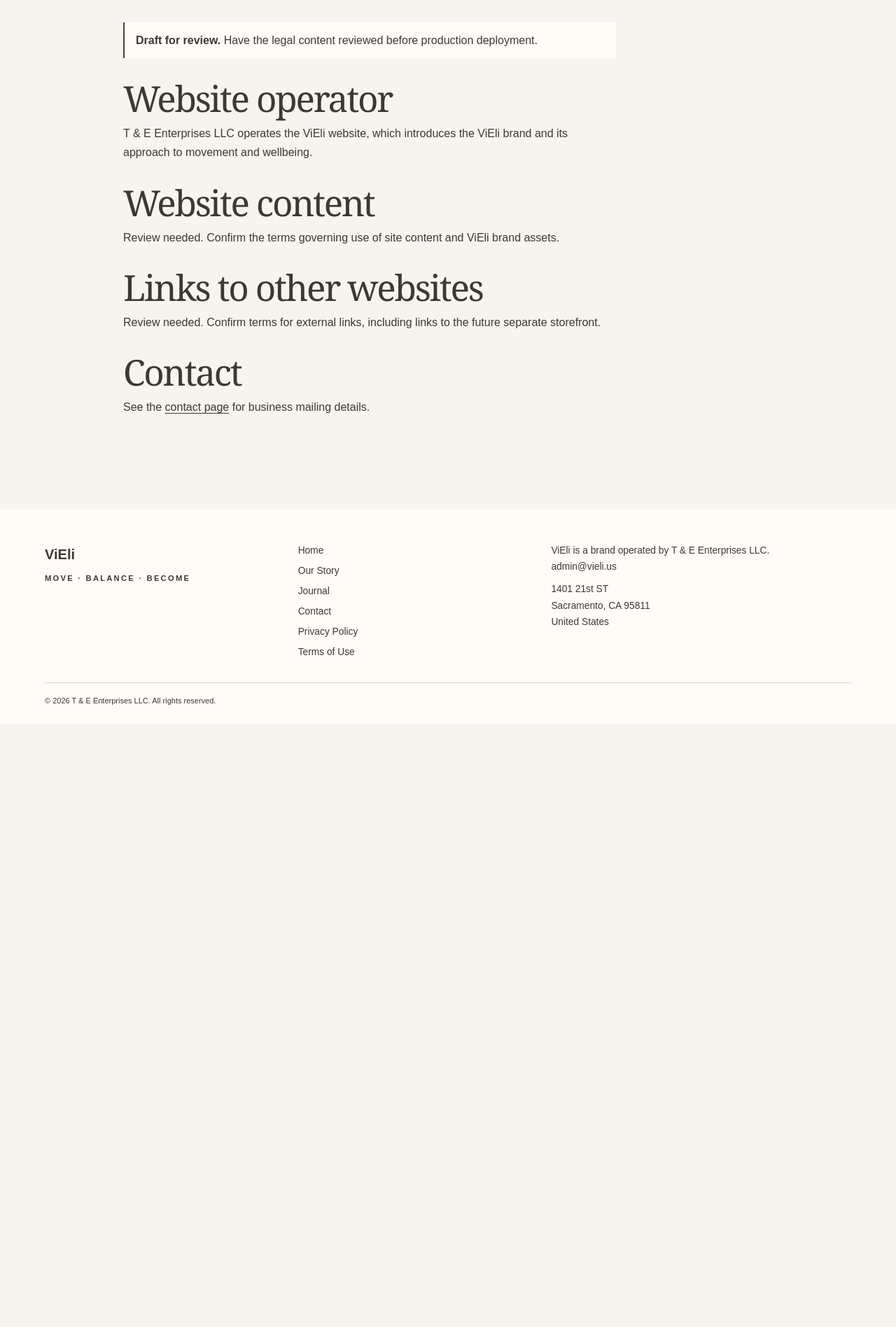
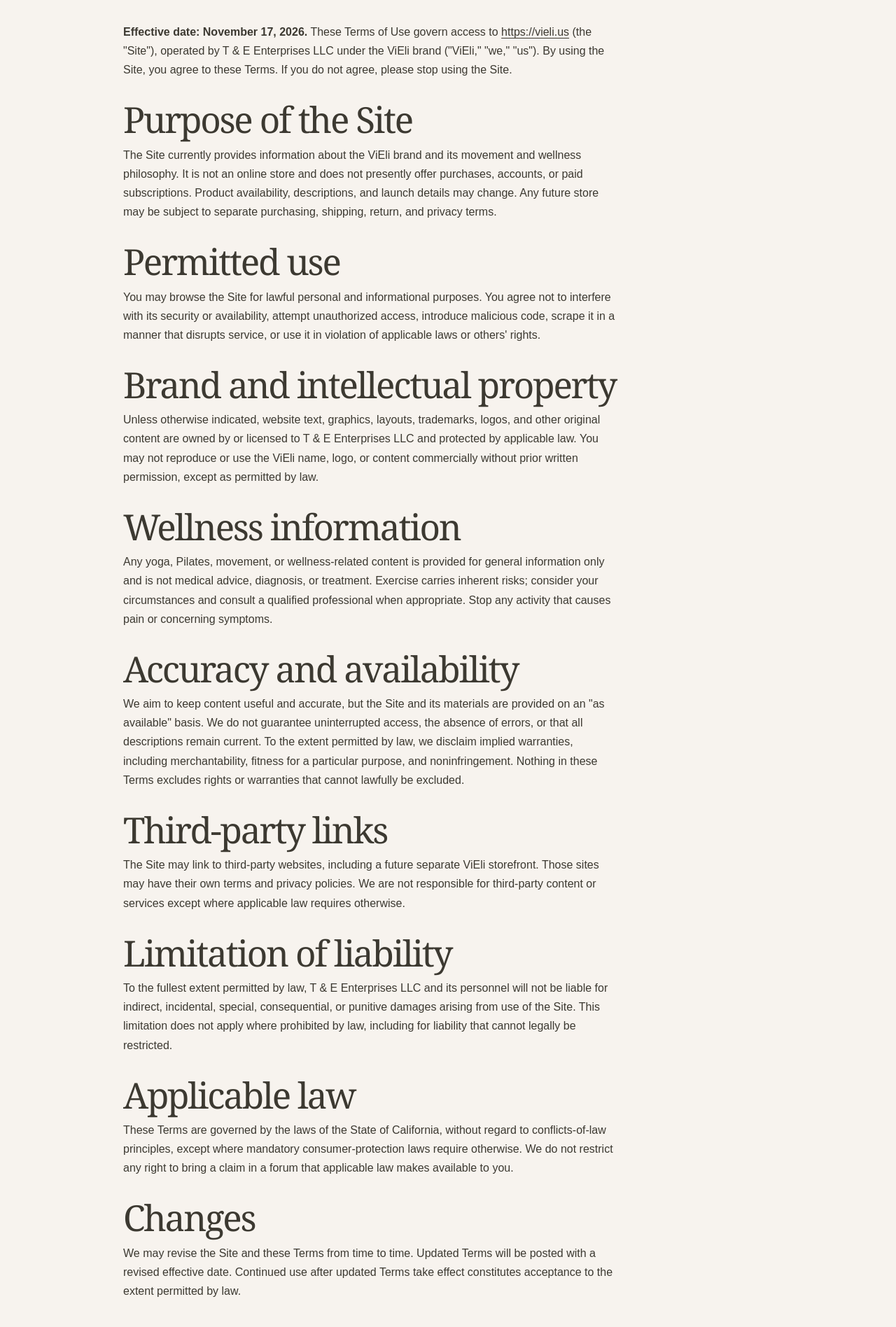
Before and after one commit to tomejenkins/ViEli, a Next.js app: page /terms in a window 1280 px wide. Shown: the part 271-2167 px from the top of the page at 70% size. Before the commit the page ends 1306 px from the top, so only its background shows below. Built offline with nearby package versions, Linux system fonts and the light colour scheme.

Commit message:
Update ViEli entity, contact, and public legal pages

```diff
--- a/src/app/terms/page.tsx
+++ b/src/app/terms/page.tsx
@@ -3,18 +3,31 @@ import { EditorialPage } from "@/components/layout";
 import { site } from "@/config/site";
 import { pageMetadata } from "@/lib/metadata";
 
-export const metadata = { ...pageMetadata("/terms/"), robots: { index: false } };
+export const metadata = pageMetadata("/terms/");
 
 export default function Terms() {
   return <EditorialPage title="Terms of Use">
-    <p className="draft-note"><strong>Draft for review.</strong> Have the legal content reviewed before production deployment.</p>
-    <h2>Website operator</h2>
-    <p>{site.legalBusinessName} operates the ViEli website, which introduces the ViEli brand and its approach to movement and wellbeing.</p>
-    <h2>Website content</h2>
-    <p>Review needed. Confirm the terms governing use of site content and ViEli brand assets.</p>
-    <h2>Links to other websites</h2>
-    <p>Review needed. Confirm terms for external links, including links to the future separate storefront.</p>
+    <p><strong>Effective date: November 17, 2026.</strong> These Terms of Use govern access to <a href={site.siteUrl}>{site.siteUrl}</a> (the "Site"), operated by {site.legalBusinessName} under the ViEli brand ("ViEli," "we," "us"). By using the Site, you agree to these Terms. If you do not agree, please stop using the Site.</p>
+    <h2>Purpose of the Site</h2>
+    <p>The Site currently provides information about the ViEli brand and its movement and wellness philosophy. It is not an online store and does not presently offer purchases, accounts, or paid subscriptions. Product availability, descriptions, and launch details may change. Any future store may be subject to separate purchasing, shipping, return, and privacy terms.</p>
+    <h2>Permitted use</h2>
+    <p>You may browse the Site for lawful personal and informational purposes. You agree not to interfere with its security or availability, attempt unauthorized access, introduce malicious code, scrape it in a manner that disrupts service, or use it in violation of applicable laws or others' rights.</p>
+    <h2>Brand and intellectual property</h2>
+    <p>Unless otherwise indicated, website text, graphics, layouts, trademarks, logos, and other original content are owned by or licensed to {site.legalBusinessName} and protected by applicable law. You may not reproduce or use the ViEli name, logo, or content commercially without prior written permission, except as permitted by law.</p>
+    <h2>Wellness information</h2>
+    <p>Any yoga, Pilates, movement, or wellness-related content is provided for general information only and is not medical advice, diagnosis, or treatment. Exercise carries inherent risks; consider your circumstances and consult a qualified professional when appropriate. Stop any activity that causes pain or concerning symptoms.</p>
+    <h2>Accuracy and availability</h2>
+    <p>We aim to keep content useful and accurate, but the Site and its materials are provided on an "as available" basis. We do not guarantee uninterrupted access, the absence of errors, or that all descriptions remain current. To the extent permitted by law, we disclaim implied warranties, including merchantability, fitness for a particular purpose, and noninfringement. Nothing in these Terms excludes rights or warranties that cannot lawfully be excluded.</p>
+    <h2>Third-party links</h2>
+    <p>The Site may link to third-party websites, including a future separate ViEli storefront. Those sites may have their own terms and privacy policies. We are not responsible for third-party content or services except where applicable law requires otherwise.</p>
+    <h2>Limitation of liability</h2>
+    <p>To the fullest extent permitted by law, {site.legalBusinessName} and its personnel will not be liable for indirect, incidental, special, consequential, or punitive damages arising from use of the Site. This limitation does not apply where prohibited by law, including for liability that cannot legally be restricted.</p>
+    <h2>Applicable law</h2>
+    <p>These Terms are governed by the laws of the State of California, without regard to conflicts-of-law principles, except where mandatory consumer-protection laws require otherwise. We do not restrict any right to bring a claim in a forum that applicable law makes available to you.</p>
+    <h2>Changes</h2>
+    <p>We may revise the Site and these Terms from time to time. Updated Terms will be posted with a revised effective date. Continued use after updated Terms take effect constitutes acceptance to the extent permitted by law.</p>
     <h2>Contact</h2>
-    <p>See the <Link href="/contact/">contact page</Link> for business mailing details.</p>
+    <p>{site.legalBusinessName} — ViEli<br />1401 21st ST<br />Sacramento, CA 95811<br />United States<br /><a href="mailto:admin@vieli.us">admin@vieli.us</a></p>
+    <p>See also our <Link href="/privacy/">Privacy Policy</Link>.</p>
   </EditorialPage>;
 }
```
